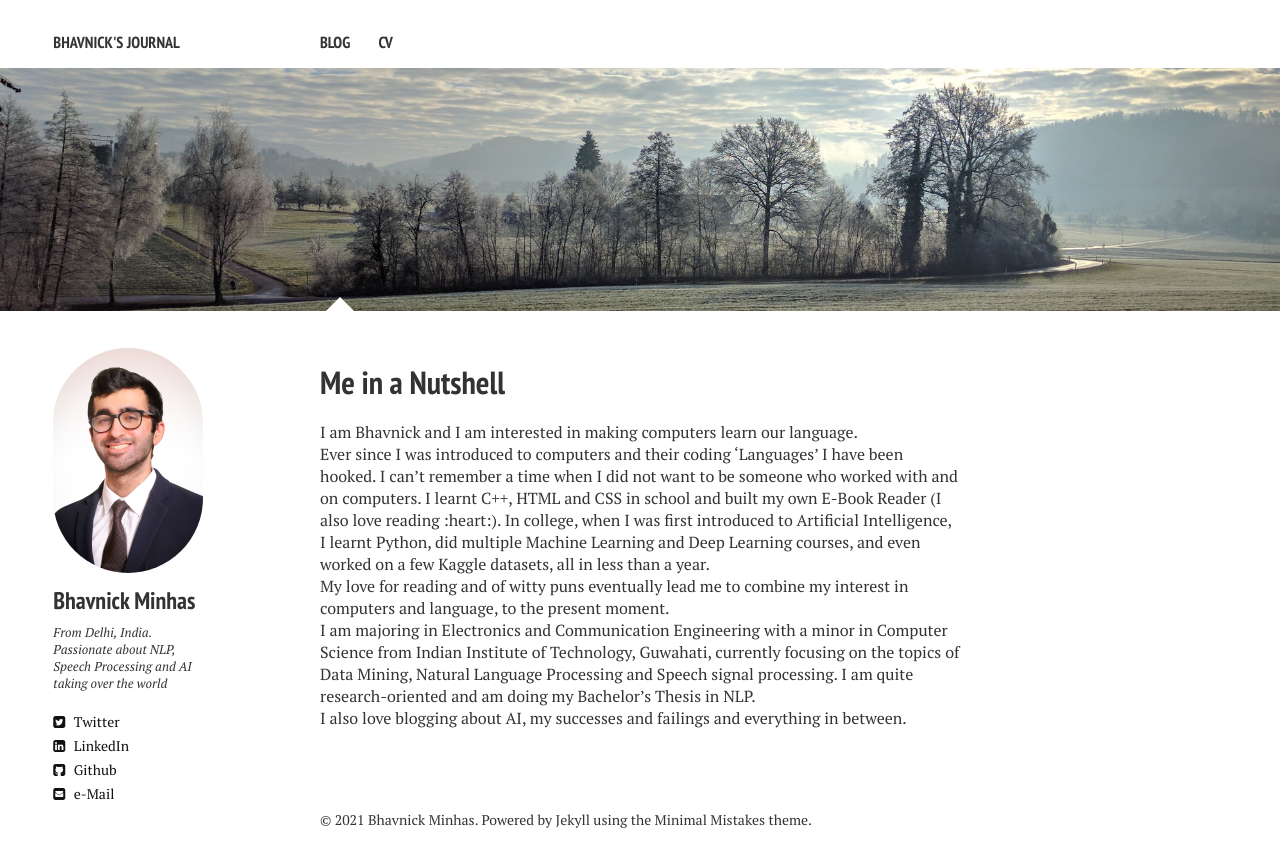
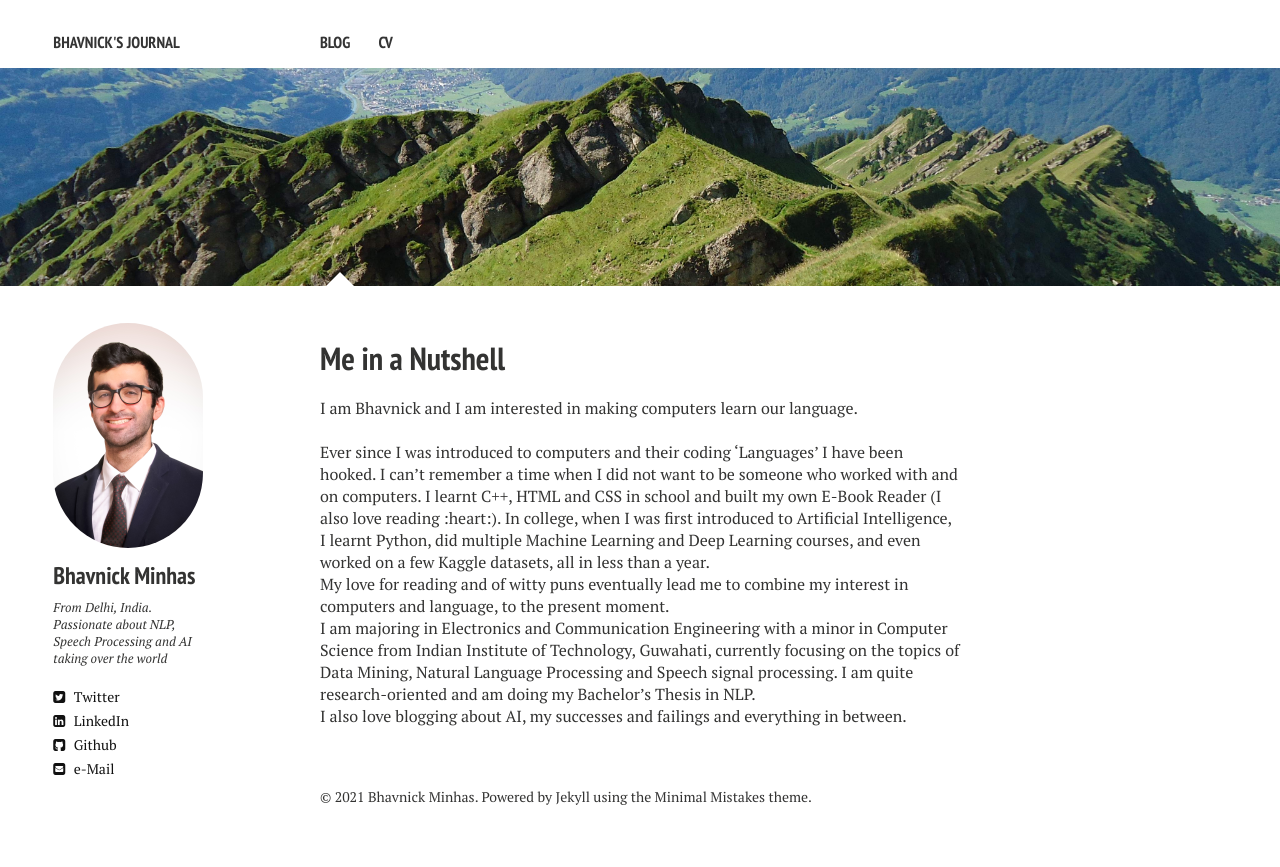
Before and after one commit to bhavnicksm/Bhavnicksm.github.io, a Jekyll site: the page built from index.md, in a window 1280 px wide. Shown: the top 867 px of the page. Built offline with Jekyll 4.4.1, drawn with Linux system fonts in a browser that asks for light colours; nearby versions of some CDN libraries; comment, search, counter and statistics services are not loaded.

Commit message:
Update index.md

```diff
--- a/index.md
+++ b/index.md
@@ -4,10 +4,11 @@ title: Me in a Nutshell
 description: "Bhavnick's Website"
 tags: [Jekyll, theme, responsive, blog, template]
 image:
-  feature: trees.jpg
+  feature: mountain.jpg
 ---
 
 I am Bhavnick and I am interested in making computers learn our language.
+<br/>
 <br/>
 Ever since I was introduced to computers and their coding 'Languages' I have been hooked. I can't remember a time when I did not want to be someone who worked with and on computers. I learnt C++, HTML and CSS in school and built my own E-Book Reader (I also love reading :heart:). In college, when I was first introduced to Artificial Intelligence, I learnt Python, did multiple Machine Learning and Deep Learning courses, and even worked on a few Kaggle datasets, all in less than a year.
 <br/>
```
